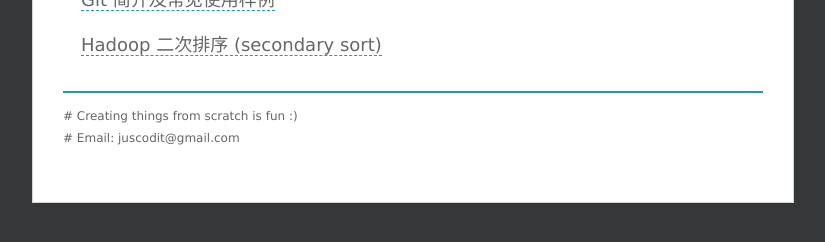
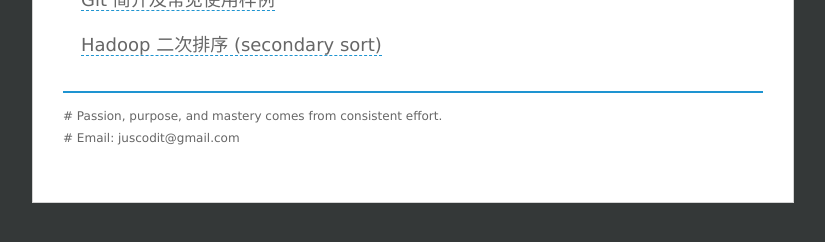
Before and after one commit to chenrushan/chenrushan.github.io, a Jekyll site: the page built from index.html, in a window 1280 px wide. Shown: the part 647-889 px from the top of the page, without its empty margins (227-1052 px from the left). Built offline with Jekyll 4.4.1, drawn with Linux system fonts in a browser that asks for light colours; Markdown is read by kramdown in place of the engine named in the settings.

Commit message:
[layout]: change motto

```diff
--- a/_layouts/default.html
+++ b/_layouts/default.html
@@ -34,7 +34,7 @@
 
           <div class="footer">
             <div>
-            # Creating things from scratch is fun :)
+            # Passion, purpose, and mastery comes from consistent effort.
             </div>
 
             <div class="contact">
--- a/_layouts/post.html
+++ b/_layouts/post.html
@@ -48,7 +48,7 @@
 
           <div class="footer">
             <div>
-            # Creating things from scratch is fun :)
+            # Passion, purpose, and mastery comes from consistent effort.
             </div>
 
             <div class="contact">
```
